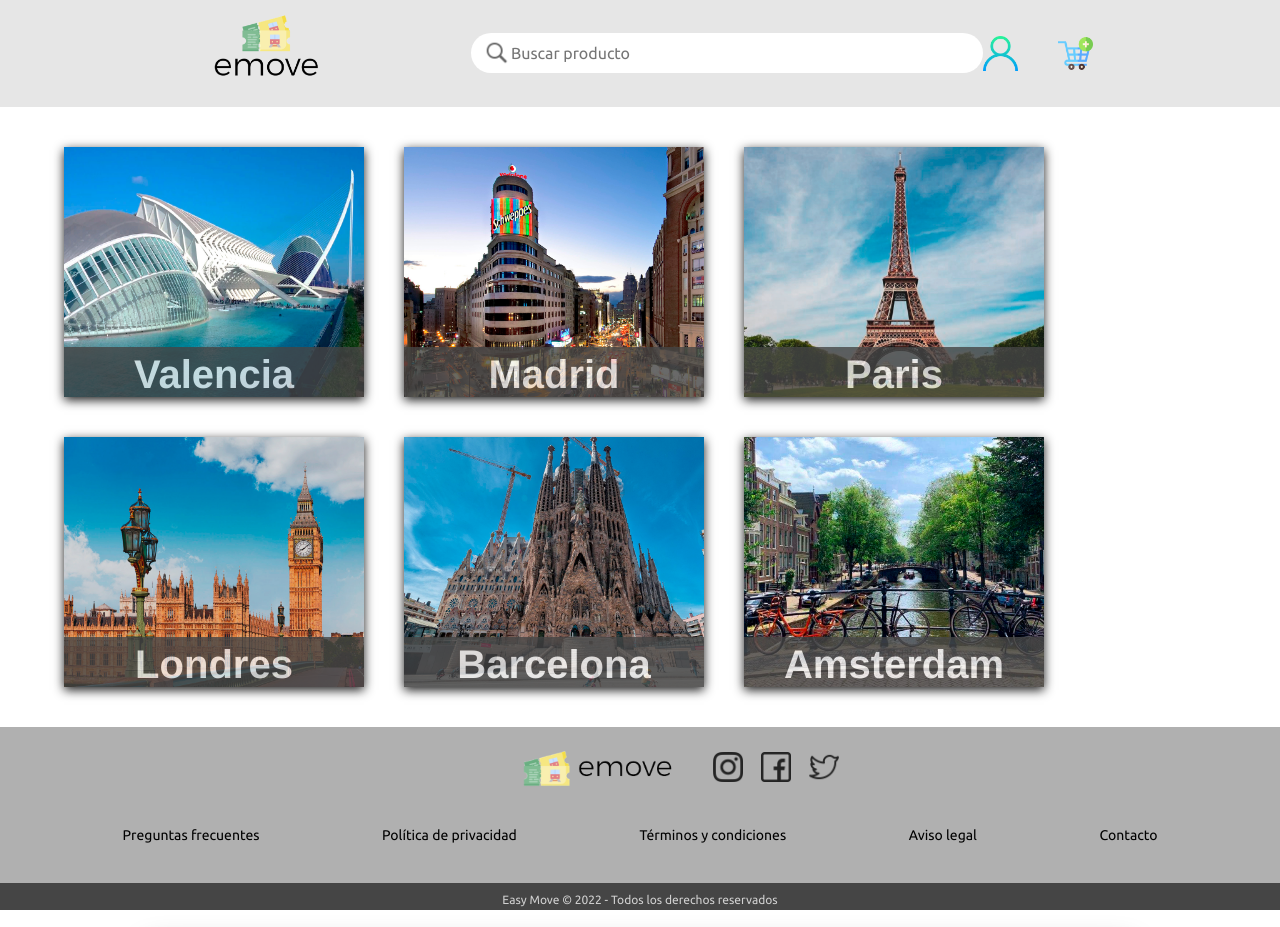
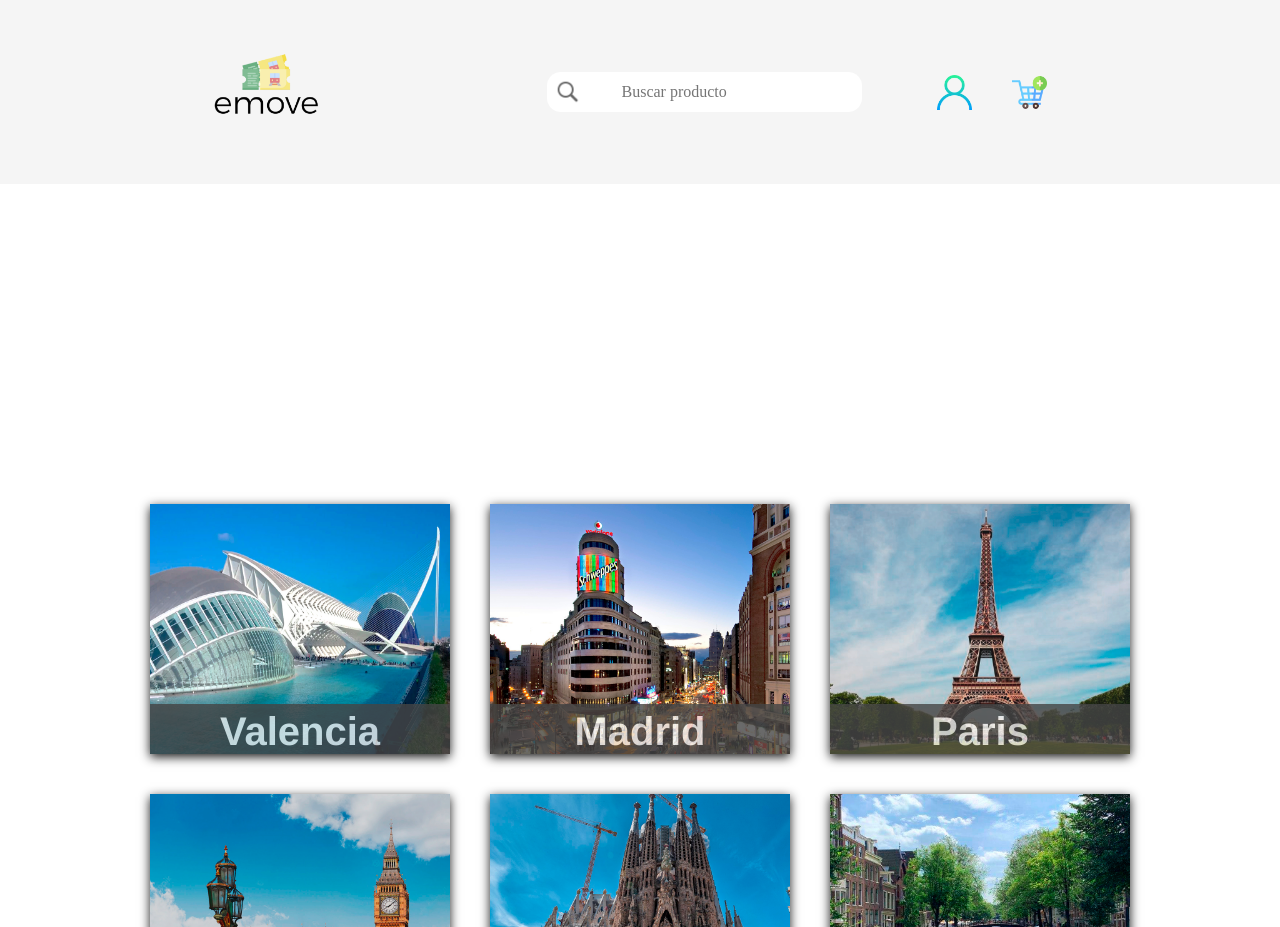
Before and after one commit to Igardemi/ProyectoDaw, a website: page src/web/index.html in a window 1280 px wide. Shown: the top 927 px of the page. Drawn offline with Linux system fonts and the light colour scheme; files whose address does not match are found by name.

Commit message:
fix(#10): barra de busqueda

```diff
--- a/src/web/index.html
+++ b/src/web/index.html
@@ -1,5 +1,5 @@
 <!DOCTYPE html>
-<html lang="en">
+<html lang="es">
 
 <head>
     <meta charset="UTF-8">
@@ -19,20 +19,25 @@
             </li>
             <li class="c-header__content">
                 <div class="l-flex l-flex--direction-column">
-                    <div class="c-header__search-input">
+                    <div class="c-header__search-input l-flex l-flex--direction-row">
+                        <img class="c-header__search-input-icon" src="assets/img/icono-lupa.png">
                         <input type="search" class="c-header__search" placeholder="Buscar producto">
-                        <img class="c-header__search-input-icon" src="assets/img/icono-lupa.png">                    </div>
+                      </div>
                 </div>
             </li>
             <li class="c-header__item l-flex l-flex--gap-10">
-                <img id="bntUsuario" class="c-header__icons" src="assets/img/icono-usuario.png"/>
+                <img id="btnUsuario" class="c-header__icons" src="assets/img/icono-usuario.png"/>
                 <img id="btnCarrito" class="c-header__icons" src="assets/img/icono-carrito.png"/>
                 <span id="contador"></span>
             </li>
         </ul>
     </nav>
 
-    <div id="contenido" class="l-flex l-flex--wrap l-flex--align-content-space-between l-grid--gap-10 g--margin-horizonal-12 g--margin-top-10 g--margin-bottom-10">
+    <div id="banner" class="l-flex ">
+        <div></div>
+    </div>
+
+    <div id="contenido" class="l-flex l-flex--wrap l-flex--gap-10 g--margin-top-20 g--margin-bottom-20 l-flex--justify-content-center">
         <!-- contenido -->
     </div>
 
@@ -60,7 +65,7 @@
         </div>
     </footer>
 
-    <dialog id="carrito" open="1" class="c-modal">
+    <dialog id="carrito" class="c-modal">
         <div class="c-carrito">
             <div class="l-flex l-flex--direction-row l-flex--align-items-space-between">
                 <div class="c-carrito__left">
--- a/src/web/js/categories.js
+++ b/src/web/js/categories.js
@@ -59,7 +59,7 @@ object.opciones.forEach(opcion => {
 window.onload=()=>{
 contenido = document.getElementById("contenido");
 getCategories();
-document.getElementById("bntUsuario").addEventListener("click",()=>{document.getElementById("login").showModal()});
-document.getElementById("bntCarrito").addEventListener("click",()=>{document.getElementById("carrito").showModal()})
+document.getElementById("btnUsuario").addEventListener("click",()=>{document.getElementById("login").showModal()});
+document.getElementById("btnCarrito").addEventListener("click",()=>{document.getElementById("carrito").showModal()});
 document.getElementById("btnPagar").addEventListener("click",()=>{document.getElementById("pago").showModal()});
 }
--- a/src/web/scss/01_utilities/_variables.scss
+++ b/src/web/scss/01_utilities/_variables.scss
@@ -10,7 +10,7 @@ $colors:(
   );
 
 
-$margin-values:(0px,4px,6px, 8px, 10px, 12px, 16px,20px, 24px, 32px, 40px,48px,64px, 80px, 96px,128px,160px, 192px,224px,256px,320px,480px,640px);
+$margin-values:(0px,4px,6px, 8px, 10px, 12px, 16px,20px, 24px, 32px, 40px,48px,64px, 80px, 96px,128px,160px, 192px,224px,256px,320px,480px,640px,auto);
 $padding-values:(0px,4px,6px, 8px, 10px, 12px, 16px,20px, 24px, 32px, 40px,48px,64px, 80px, 96px,128px,160px, 192px,224px,256px,320px,480px,640px);
 $gap-values:(0px,4px,6px, 8px, 10px, 12px, 16px,20px, 24px, 32px, 40px,48px,64px, 80px, 96px,128px,160px, 192px,224px,256px,320px,480px,640px);
 
--- a/src/web/scss/04_components/_c-footer.scss
+++ b/src/web/scss/04_components/_c-footer.scss
@@ -1,6 +1,6 @@
 .c-footer{
     display: flex;
-    background-color: getColor("grises", 5);
+    background-color: getColor("blancos", 4);
     bottom: 0;
     width: 100%;
 
--- a/src/web/scss/04_components/_c-header.scss
+++ b/src/web/scss/04_components/_c-header.scss
@@ -1,10 +1,12 @@
 .c-header{
     display: flex;
-    border: 1px solid getColor("grises", 7);
-    background-color: getColor("grises", 7);
+    border: 1px solid getColor("blancos", 4);
+    background-color: getColor("blancos", 4);
     padding-left: getPadding(17);
     padding-right: getPadding(17);
     padding-bottom: getPadding(5);
+    height: 170px;
+    outline-color: grey;
 
 
     &__logo{
@@ -14,21 +16,25 @@
     &__content{
         margin-left: auto;
         margin-right: auto;
+
     }
 
     &__search-input{
+        background-color: white;
+        border-radius: 14px;
         margin-left: getMargin(15);
         margin-top: getMargin(5);
     }
 
     &__search-input-icon{
-        position: absolute;
+        display: flex;
+        justify-content: center;
+        align-items: center;
         width: 30px;
         height: 30px;
-        left: 10px;
         margin-top: getMargin(1);
         opacity: 0.6;
-        margin-right: 100px;
+        padding-left: 5px;
     }
 
     &__search{
@@ -37,8 +43,12 @@
         padding-right: getPadding(10);
         padding-left: getPadding(10);
         height: 40px;
-        border: 0ch;
+        border: 0;
         background-color: getColor("grises", 8);
+    }
+    &__search:focus{
+        border-color: white;
+        outline: none;
     }
 
     &__icons{
```
Also changed, not shown: src/web/css/style.css, 1 other file.
